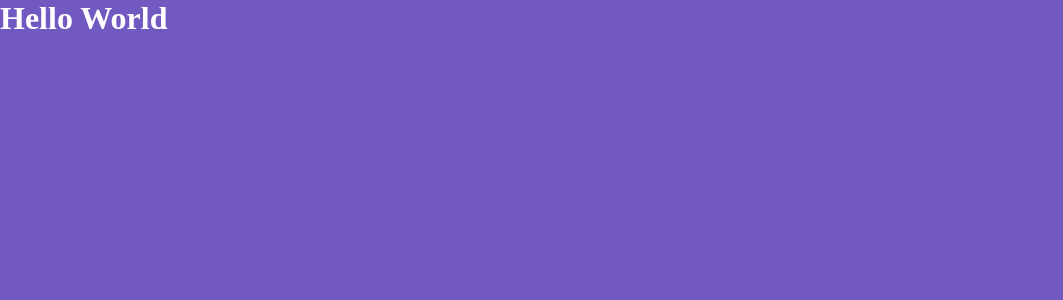
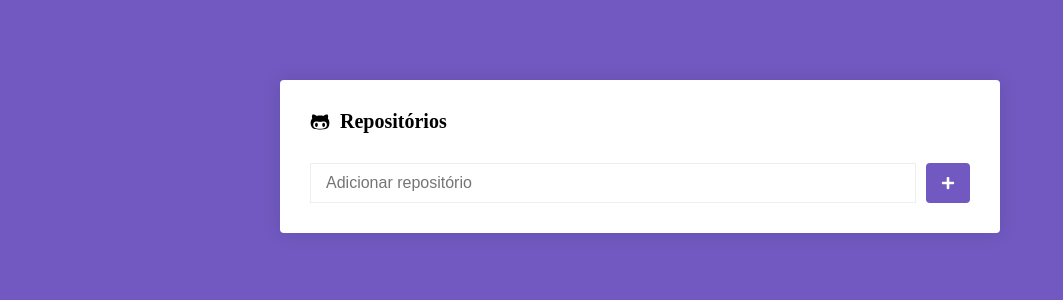
Before and after one commit to joao-lucas-dev/module05-reactjs, a React (Create React App) app: page / in a window 1280 px wide. Shown: the top 300 px of the page, without its empty margins (0-1063 px from the left). Built offline with nearby package versions, Linux system fonts and the light colour scheme; the HTML template or start-up script is replaced by a standard one.

Commit message:
feat: style of page Main

```diff
--- a/package.json
+++ b/package.json
@@ -8,6 +8,7 @@
     "@testing-library/user-event": "^7.1.2",
     "react": "^16.12.0",
     "react-dom": "^16.12.0",
+    "react-icons": "^3.8.0",
     "react-router-dom": "^5.1.2",
     "react-scripts": "3.3.0",
     "styled-components": "^4.4.1"
--- a/src/pages/Main/index.js
+++ b/src/pages/Main/index.js
@@ -1,7 +1,24 @@
 import React from 'react';
 
-import { Title } from './styles';
+import { FaGithubAlt, FaPlus } from 'react-icons/fa';
+
+import { Contianer, Form, SubmitButton } from './styles';
 
 export default function Main() {
-  return <Title>Hello World</Title>;
+  return (
+    <Contianer>
+      <h1>
+        <FaGithubAlt />
+        Repositórios
+      </h1>
+
+      <Form>
+        <input type="text" placeholder="Adicionar repositório" />
+
+        <SubmitButton>
+          <FaPlus color="#FFF" size={14} />
+        </SubmitButton>
+      </Form>
+    </Contianer>
+  );
 }
--- a/src/pages/Main/styles.js
+++ b/src/pages/Main/styles.js
@@ -1,5 +1,48 @@
 import styled from 'styled-components';
 
-export const Title = styled.h1`
-  color: #fff;
+export const Contianer = styled.div`
+  max-width: 720px;
+  background: #fff;
+  border-radius: 4px;
+  box-shadow: 0 0 20px rgba(0, 0, 0, 0.1);
+  padding: 30px;
+  margin: 80px auto;
+
+  h1 {
+    font-size: 20px;
+    display: flex;
+    flex-direction: row;
+    align-items: center;
+
+    svg {
+      margin-right: 10px;
+    }
+  }
 `;
+
+export const Form = styled.form`
+  margin-top: 30px;
+  display: flex;
+  flex-direction: row;
+
+  input {
+    flex: 1;
+    border: 1px solid #eee;
+    padding: 10px 15px;
+    font-size: 16px;
+  }
+`;
+
+export const SubmitButton = styled.button.attrs({
+  type: 'submit',
+})`
+  background: #7159c1;
+  border: 0;
+  padding: 0 15px;
+  margin-left: 10px;
+  border-radius: 4px;
+
+  display: flex;
+  justify-content: center;
+  align-items: center;
+`;
--- a/src/styles/global.js
+++ b/src/styles/global.js
@@ -16,4 +16,8 @@
     background: #7159c1;
     -webkit-font-smoothig: antialiased !important;
   }
+
+  button {
+    cursor: pointer;
+  }
 `;
```
Also changed, not shown: 1 other file (tests, documents, lock files or other folders).
